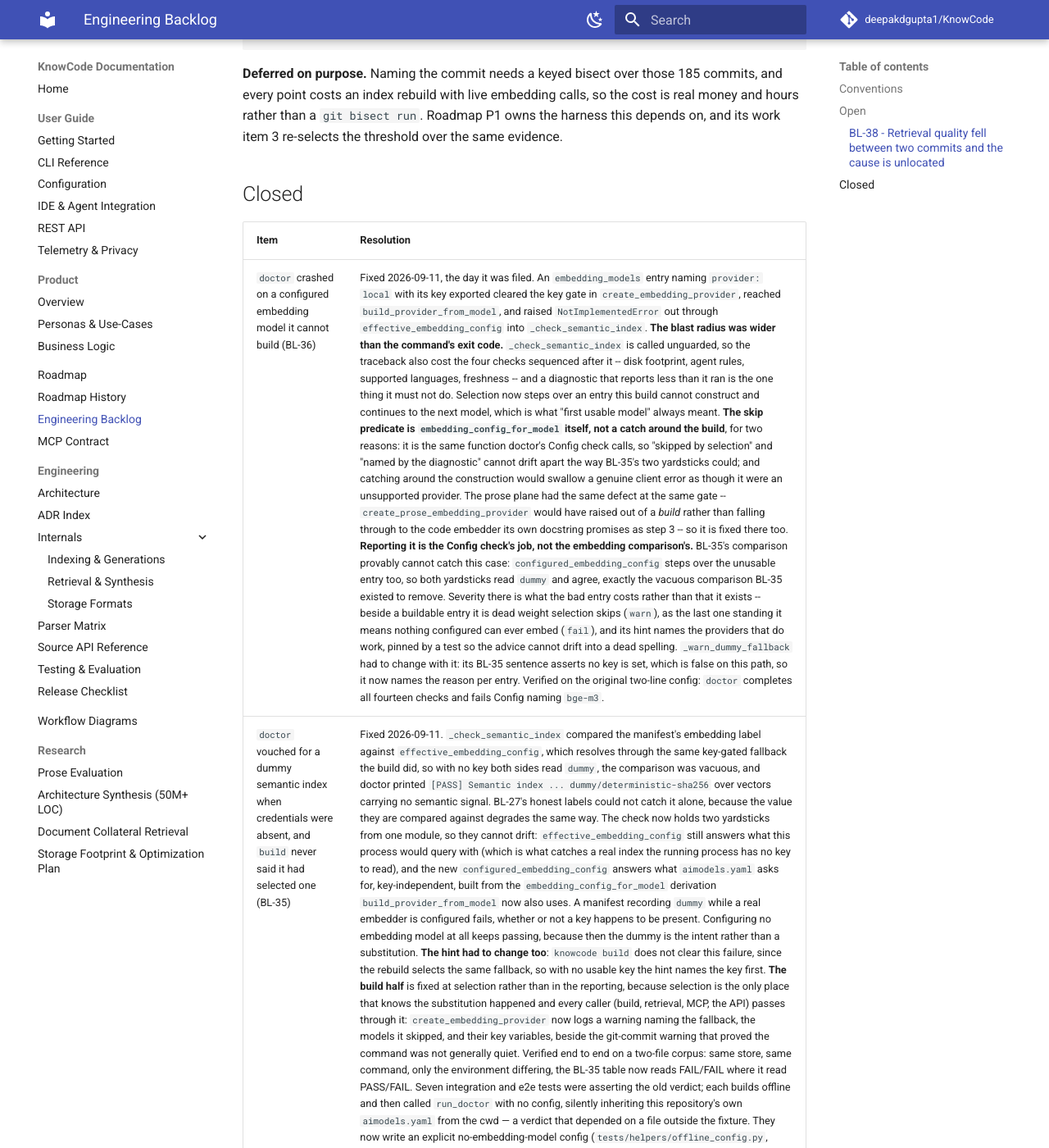
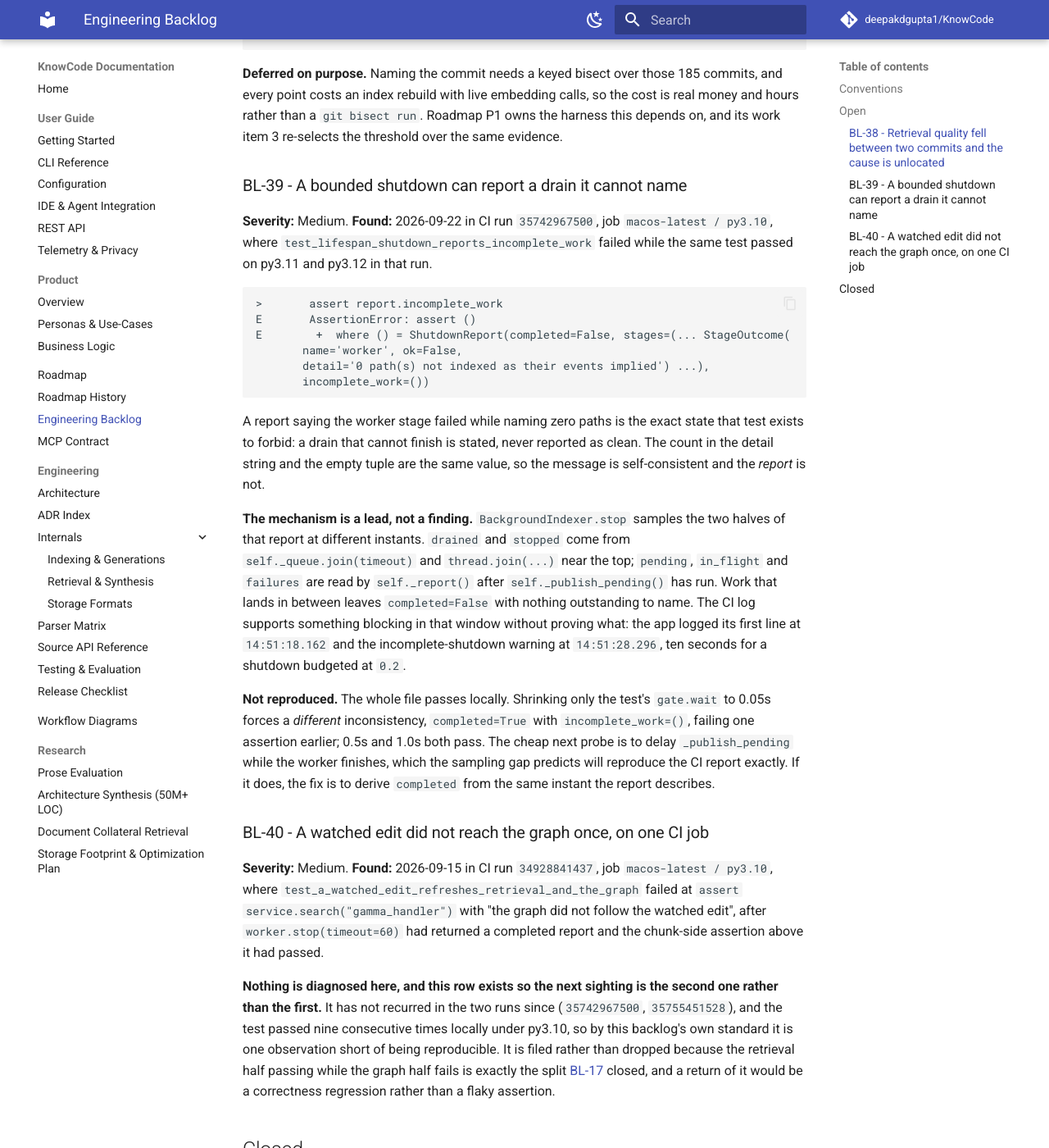
Before and after one commit to deepakdgupta1/KnowCode, an MkDocs documentation site: the page built from docs/engineering/backlog.md, in a window 1280 px wide and 1400 px high, scrolled down 1792 px. Shown: the whole window at 82% size. Built offline with MkDocs 1.6.1 and Material for MkDocs 9.7.7, drawn with Linux system fonts in a browser that asks for light colours; comment, search, counter and statistics services are not loaded.

Commit message:
docs(backlog): BL-39 and BL-40 — the two macOS py3.10 CI failures
Both were found while fixing the deterministic CI failures and neither is
fixed here, because neither reproduces locally.

BL-39 is a shutdown that reported a failed worker stage naming zero paths,
which is the state its test exists to forbid. BackgroundIndexer.stop samples
completion before _publish_pending and the outstanding work after it, so the
row names that gap as the lead and the probe that would confirm it.

BL-40 is one watched edit that did not reach the graph. It passed nine
consecutive local runs and has not recurred in CI, so the row says so and
exists to make the next sighting the second one.

Co-authored-by: Claude <claude@anthropic.com>

````diff
--- a/docs/engineering/backlog.md
+++ b/docs/engineering/backlog.md
@@ -84,6 +84,63 @@ the cost is real money and hours rather than a `git bisect run`. Roadmap P1 owns
 the harness this depends on, and its work item 3 re-selects the threshold over
 the same evidence.
 
+### BL-39 - A bounded shutdown can report a drain it cannot name
+
+**Severity:** Medium. **Found:** 2026-09-22 in CI run `35742967500`, job
+`macos-latest / py3.10`, where
+`test_lifespan_shutdown_reports_incomplete_work` failed while the same test
+passed on py3.11 and py3.12 in that run.
+
+```
+>       assert report.incomplete_work
+E       AssertionError: assert ()
+E        +  where () = ShutdownReport(completed=False, stages=(... StageOutcome(
+       name='worker', ok=False,
+       detail='0 path(s) not indexed as their events implied') ...),
+       incomplete_work=())
+```
+
+A report saying the worker stage failed while naming zero paths is the exact
+state that test exists to forbid: a drain that cannot finish is stated, never
+reported as clean. The count in the detail string and the empty tuple are the
+same value, so the message is self-consistent and the *report* is not.
+
+**The mechanism is a lead, not a finding.** `BackgroundIndexer.stop` samples the
+two halves of that report at different instants. `drained` and `stopped` come
+from `self._queue.join(timeout)` and `thread.join(...)` near the top; `pending`,
+`in_flight` and `failures` are read by `self._report()` after
+`self._publish_pending()` has run. Work that lands in between leaves
+`completed=False` with nothing outstanding to name. The CI log supports
+something blocking in that window without proving what: the app logged its
+first line at `14:51:18.162` and the incomplete-shutdown warning at
+`14:51:28.296`, ten seconds for a shutdown budgeted at `0.2`.
+
+**Not reproduced.** The whole file passes locally. Shrinking only the test's
+`gate.wait` to 0.05s forces a *different* inconsistency, `completed=True` with
+`incomplete_work=()`, failing one assertion earlier; 0.5s and 1.0s both pass.
+The cheap next probe is to delay `_publish_pending` while the worker finishes,
+which the sampling gap predicts will reproduce the CI report exactly. If it
+does, the fix is to derive `completed` from the same instant the report
+describes.
+
+### BL-40 - A watched edit did not reach the graph once, on one CI job
+
+**Severity:** Medium. **Found:** 2026-09-15 in CI run `34928841437`, job
+`macos-latest / py3.10`, where
+`test_a_watched_edit_refreshes_retrieval_and_the_graph` failed at
+`assert service.search("gamma_handler")` with "the graph did not follow the
+watched edit", after `worker.stop(timeout=60)` had returned a completed report
+and the chunk-side assertion above it had passed.
+
+**Nothing is diagnosed here, and this row exists so the next sighting is the
+second one rather than the first.** It has not recurred in the two runs since
+(`35742967500`, `35755451528`), and the test passed nine consecutive times
+locally under py3.10, so by this backlog's own standard it is one observation
+short of being reproducible. It is filed rather than dropped because the
+retrieval half passing while the graph half fails is exactly the split
+[BL-17](backlog.md) closed, and a return of it would be a correctness
+regression rather than a flaky assertion.
+
 ## Closed
 
 | Item | Resolution |
````
